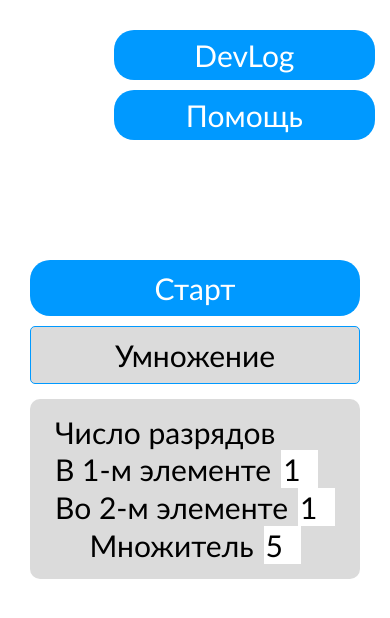
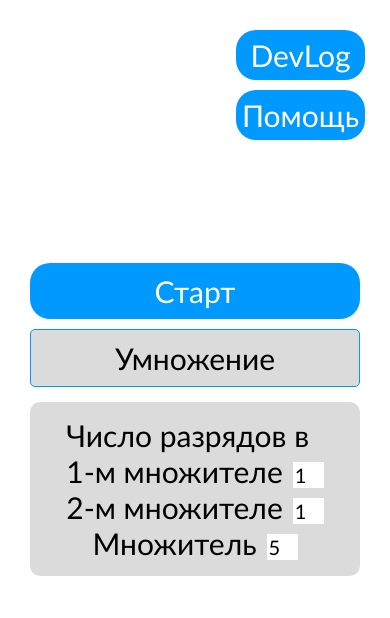
Before and after one commit to cxii112/calc-training, a React (Create React App) app: page / in a window 390 px wide. Shown: the top 618 px of the page. Built offline with nearby package versions, Linux system fonts and the light colour scheme.

Commit message:
greet styles

```diff
--- a/src/App.css
+++ b/src/App.css
@@ -16,6 +16,9 @@
 }
 
 .options {
+  display: -webkit-box;
+  display: -ms-flexbox;
+  display: flex;
   position: absolute;
   top: 20px;
   right: 20px;
@@ -27,3 +30,21 @@
   z-index: 50;
   margin: 5px;
 }
+
+@media screen and (min-width: 768px) {
+  .options {
+    -webkit-box-orient: horizontal;
+    -webkit-box-direction: normal;
+        -ms-flex-direction: row;
+            flex-direction: row;
+  }
+}
+
+@media screen and (max-width: 768px) {
+  .options {
+    -webkit-box-orient: vertical;
+    -webkit-box-direction: normal;
+        -ms-flex-direction: column;
+            flex-direction: column;
+  }
+}
--- a/src/Greet/Greet.css
+++ b/src/Greet/Greet.css
@@ -27,3 +27,19 @@
   border-radius: 10px;
   padding: 15px;
 }
+
+.Greet input {
+  max-width: 60px;
+}
+
+@media screen and (min-width: 1000px) {
+  .Greet input {
+    font-size: 30px;
+  }
+}
+
+@media screen and (max-width: 1000px) {
+  .Greet input {
+    font-size: 20px;
+  }
+}
--- a/src/Greet/Greet.js
+++ b/src/Greet/Greet.js
@@ -11,10 +11,30 @@ class Greet extends React.Component {
       second: props.second ? props.second : 1,
     }
     this.titles = {
-      first: 'В 1-м элементе',
-      second: 'Во 2-м элементе',
+      first: '###',
+      second: '###',
       factor: 'Множитель',
     }
+
+    this.texts = {
+      sum: {
+        first: '1-м слагаемом',
+        second: '2-м слагаемом',
+      },
+      decr: {
+        first: 'уменьшаемом',
+        second: 'вычитаемом',
+      },
+      mul: {
+        first: '1-м множителе',
+        second: '2-м множителе',
+      },
+      frac: {
+        first: 'делимом',
+        second: 'делителе',
+      },
+    }
+
     this.mins = {
       first: 1,
       second: 1,
@@ -25,7 +45,116 @@ class Greet extends React.Component {
       second: 3,
       factor: 9,
     }
+
     this.handleChanges = this.handleChanges.bind(this);
+  }
+
+  changeTitles(operator) {
+    console.log('titles ' + operator);
+    console.log(this.texts);
+    switch (operator) {
+      case 'mul':
+        this.titles.first = this.texts.mul.first;
+        this.titles.second = this.texts.mul.second;
+        break;
+      case 'frac':
+        this.titles.first = this.texts.frac.first;
+        this.titles.second = this.texts.frac.second;
+        break;
+      case 'sum':
+        this.titles.first = this.texts.sum.first;
+        this.titles.second = this.texts.sum.second;
+        break;
+      case 'decr':
+        this.titles.first = this.texts.decr.first;
+        this.titles.second = this.texts.decr.second;
+        break;
+    }
+    console.log(this.titles);
+  }
+
+  limitsRender(operator) {
+    let result;
+    let limitFirst = (
+      <div className='number'>
+        <span className='number__title'>
+          {this.titles.first}
+        </span>
+        <input
+          className='number__input'
+          type='number'
+          name='first'
+          min={this.mins.first}
+          max={this.maxs.first}
+          value={this.state.first}
+          step='1'
+          onChange={this.handleChanges} />
+      </div>
+    );
+    let limitSecond = (
+      <div className='number'>
+        <span className='number__title'>
+          {this.titles.second}
+        </span>
+        <input
+          className='number__input'
+          type='number'
+          name='second'
+          min={this.mins.second}
+          max={this.maxs.second}
+          value={this.state.second}
+          step='1'
+          onChange={this.handleChanges} />
+      </div>
+    );
+    let limitFactor = (
+      <div className='number'>
+        <span className='number__title'>
+          {this.titles.factor}
+        </span>
+        <input
+          className='number__input'
+          type='number'
+          name='factor'
+          min={this.mins.factor}
+          max={this.maxs.factor}
+          value={this.state.factor}
+          step='1'
+          onChange={this.handleChanges} />
+      </div>
+    );
+    switch (operator) {
+      case 'mul':
+        result = (
+          <div className='container gray'>
+            <div className=''>
+              <div>Число разрядов в</div>
+              {limitFirst}
+              {limitSecond}
+            </div>
+            <div className=''>
+              {limitFactor}
+            </div>
+          </div>
+        );
+        break;
+
+      default:
+        result = (
+          <div className='container gray'>
+            <div className=''>
+              <div>Число разрядов в</div>
+              {limitFirst}
+              {limitSecond}
+            </div>
+          </div>
+        );
+        break;
+    }
+
+    return (
+      result
+    )
   }
 
   handleChanges(event) {
@@ -47,6 +176,7 @@ class Greet extends React.Component {
         break;
 
       case 'select-one':
+        // this.changeTitles(VALUE);
         this.setState({
           [NAME]: VALUE
         })
@@ -58,99 +188,11 @@ class Greet extends React.Component {
   }
 
   render() {
-    let limitsInput;
-    switch (this.state.operator) {
-      case 'mul':
-        limitsInput = (
-          <div className='container gray'>
-            <div className=''>
-              <div>Число разрядов</div>
-              <div className='number'>
-                <span className='number__title'>
-                  {this.titles.first}
-                </span>
-                <input
-                  className='number__input'
-                  type='number'
-                  name='first'
-                  min={this.mins.first}
-                  max={this.maxs.first}
-                  value={this.state.first}
-                  step='1'
-                  onChange={this.handleChanges} />
-              </div>
-              <div className='number'>
-                <span className='number__title'>
-                  {this.titles.second}
-                </span>
-                <input
-                  className='number__input'
-                  type='number'
-                  name='second'
-                  min={this.mins.second}
-                  max={this.maxs.second}
-                  value={this.state.second}
-                  step='1'
-                  onChange={this.handleChanges} />
-              </div>
-            </div>
-            <div className=''>
-              <div className='number'>
-                <span className='number__title'>
-                  {this.titles.factor}
-                </span>
-                <input
-                  className='number__input'
-                  type='number'
-                  name='factor'
-                  min={this.mins.factor}
-                  max={this.maxs.factor}
-                  value={this.state.factor}
-                  step='1'
-                  onChange={this.handleChanges} />
-              </div>
-            </div>
-          </div>
-        );
-        break;
-      default:
-        limitsInput = (
-          <div className='container gray'>
-            <div className=''>
-              <div>Число разрядов</div>
-              <div className='number'>
-                <span className='number__title'>
-                  {this.titles.first}
-                </span>
-                <input
-                  className='number__input'
-                  type='number'
-                  name='first'
-                  min={this.mins.first}
-                  max={this.maxs.first}
-                  value={this.state.first}
-                  step='1'
-                  onChange={this.handleChanges} />
-              </div>
-              <div className='number'>
-                <span className='number__title'>
-                  {this.titles.second}
-                </span>
-                <input
-                  className='number__input'
-                  type='number'
-                  name='second'
-                  min={this.mins.second}
-                  max={this.maxs.second}
-                  value={this.state.second}
-                  step='1'
-                  onChange={this.handleChanges} />
-              </div>
-            </div>
-          </div>
-        );
-        break;
-    }
+    const OPERATOR = this.state.operator;
+    this.changeTitles(OPERATOR);
+    //let limitsInput;
+    const LIMITS_INPUT = this.limitsRender(OPERATOR);
+
 
     return (
       <div className='Greet container' >
@@ -172,7 +214,7 @@ class Greet extends React.Component {
           <option value='mul'>Умножение</option>
           <option value='frac'>Деление</option>
         </select>
-        {limitsInput}
+        {LIMITS_INPUT}
       </div>
     )
   }
--- a/src/Popups/DevLog.js
+++ b/src/Popups/DevLog.js
@@ -46,6 +46,7 @@ class DevLog extends React.Component {
                      <li>Не знаю стоит ли писать о внутренних изменениях, но они были. :D</li>
                      <li className='green'>Теперь при переходе к упражнению модальное окно как и положено прячется.</li>
                      <li className='green'>При выборе <b>любого</b> оператора подписи не пропадают.</li>
+                     <li>Подписи к полям ввода.</li>
                   </div>
                </div>
                <div className='text__subsection'>
--- a/src/index.css
+++ b/src/index.css
@@ -187,7 +187,6 @@ body {
     margin-bottom: 10px;
   }
   button {
-    width: 100%;
     font-size: inherit;
     color: white;
     border-radius: 20px;
--- a/src/scss/App.scss
+++ b/src/scss/App.scss
@@ -12,6 +12,7 @@ $color-accent-gray: rgba(#ebebeb, 1);
   z-index: 10;
 }
 .options {
+  display: flex;
   position: absolute;
   top: 20px;
   right: 20px;
@@ -22,3 +23,14 @@ $color-accent-gray: rgba(#ebebeb, 1);
     margin: 5px;
   }
 }
+
+@media screen and (min-width: 768px) {
+  .options {
+    flex-direction: row;
+  }
+}
+@media screen and (max-width: 768px) {
+  .options {
+    flex-direction: column;
+  }
+}
--- a/src/scss/Greet.scss
+++ b/src/scss/Greet.scss
@@ -55,4 +55,17 @@ $color-accent-green: rgba(#00ce00, 0.5);
     border-radius: 10px;
     padding: 15px;
   }
+  input {
+    max-width: 60px;
+  }
+  @media screen and (min-width: 1000px) {
+    input {
+      font-size: 30px;
+    }
+  }
+  @media screen and (max-width: 1000px) {
+    input {
+      font-size: 20px;
+    }
+  }
 }
--- a/src/scss/index.scss
+++ b/src/scss/index.scss
@@ -91,7 +91,7 @@ body {
     margin-bottom: 10px;
   }
   button {
-    width: 100%;
+    //width: 100%;
     font-size: inherit;
     color: $color-accent-white;
     border-radius: 20px;
```
